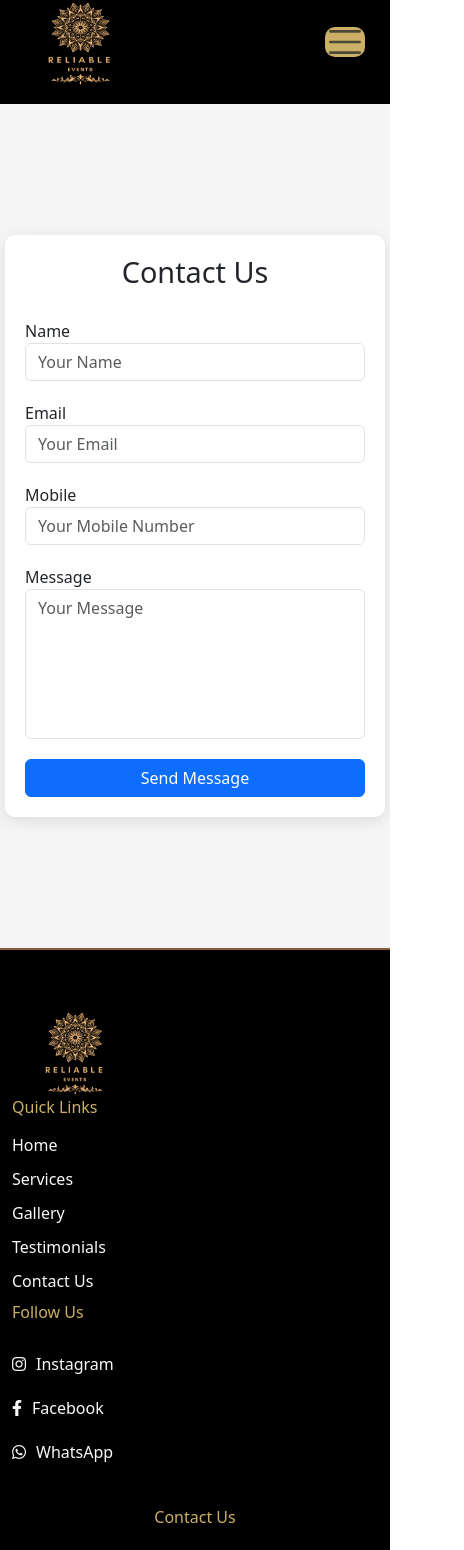
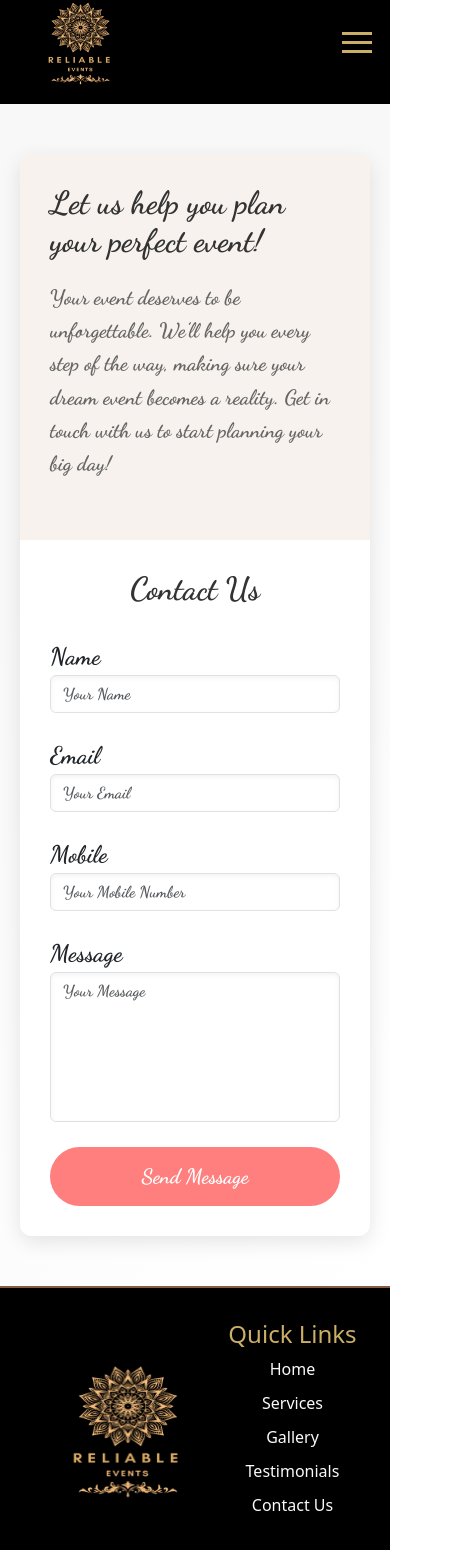
Before and after one commit to AnshulMenaria/Reliable-Events, a React (Create React App) app in the folder Front-End/: page /contact in a window 390 px wide. Shown: the part 20-1570 px from the top of the page, 464 px wide, since content can reach past the window. Built offline with nearby package versions, Linux system fonts and the light colour scheme.

Commit message:
Contact us and minor changes in footer and header

```diff
--- a/Front-End/public/index.html
+++ b/Front-End/public/index.html
@@ -7,6 +7,7 @@
   rel="stylesheet"
   href="https://cdnjs.cloudflare.com/ajax/libs/font-awesome/5.15.4/css/all.min.css"
 />
+
 
     <meta name="viewport" content="width=device-width, initial-scale=1" />
     <meta name="theme-color" content="#000000" />
--- a/Front-End/src/App.js
+++ b/Front-End/src/App.js
@@ -4,7 +4,6 @@ import Layout from './Components/Layout/Layout';
 import Home from './Components/Pages/Home/Home';
 import ServicesPage from './Components/Pages/View More/ServicesPage';
 import Contact from './Components/Pages/View More/Contact';
-import More from './Components/Pages/View More/MorePage';
 import About from './Components/Pages/View More/About';
 import TestimonialsPage from './Components/Pages/View More/Testimonials';
 
@@ -19,7 +18,6 @@ function App() {
 
         <Route path='services' element={<ServicesPage />} />
         <Route path='contact' element={<Contact />} />
-        <Route path='more' element={<More />} />
         <Route path='about' element={<About />} />
         <Route path='testimonials' element={<TestimonialsPage />} />
 
--- a/Front-End/src/Components/Layout/Footer.css
+++ b/Front-End/src/Components/Layout/Footer.css
@@ -1,91 +1,62 @@
 .custom-footer {
   background-color: black;
-    color: #fafafa; /* Unified color for all text */
-    padding: 3rem 0;
+  color: #fafafa;
+  padding: 2rem 0;
   border-top: 2px solid #8a5b3e;
 }
 
-  .footer-container {
-    max-width: 1200px;
-    margin: 0 auto;
-  }
-
 .footer-logo-wrapper {
-    display: flex;
-    justify-content: flex-start;
+  text-align: left;
 }
 
 .footer-logo {
-    width: 140px;
-    height: 120px;
+  width: 150px;
+  height: auto;
 }
 
 .footer-section-title {
-    color: #ccaf66; /* Section title color */
+  color: #ccaf66;
   font-size: 1.2rem;
-    margin-bottom: 1rem;
 }
 
-  .footer-links {
+.footer-links, .footer-socials {
   list-style: none;
   padding: 0;
   margin: 0;
 }
 
-  .footer-links li {
+.footer-links li, .footer-socials li {
   margin-bottom: 10px;
 }
 
-  .footer-links a {
-    color: #fafafa; /* Unified color for links */
+.footer-links a, .footer-socials a {
+  color: #fafafa;
   text-decoration: none;
   font-size: 1rem;
   transition: color 0.3s ease-in-out;
 }
 
-  .footer-links a:hover {
-    color: #ccaf66; /* Hover color for links */
-  }
-
-  .footer-socials {
-    list-style: none;
-    padding: 0;
-    margin-top: 30px !important;
-  }
-
-  .footer-socials li {
-    margin-bottom: 20px;
-  }
-
-  .footer-socials a {
-    color: #fafafa; /* Unified color for social media icons */
-    font-size: 1rem;
-    text-decoration: none;
-    display: flex;
-    align-items: center;
-    transition: color 0.3s ease-in-out;
-  }
-
-  .footer-socials a:hover {
-    color: #ccaf66; /* Hover color for social media icons */
+.footer-links a:hover, .footer-socials a:hover {
+  color: #ccaf66;
 }
 
 .footer-socials i {
-    margin-right: 10px; /* Space between icon and text */
+  margin-right: 8px;
 }
 
 .footer-contact-wrapper a {
-    color: #fafafa; /* Unified color for clickable email and phone */
+  color: #fafafa;
+  font-size: 1rem;
   text-decoration: none;
-    margin-bottom: 34px !important;
 }
 
 .footer-contact-wrapper a:hover {
-    color: #ccaf66; /* Hover color for clickable email and phone */
+  color: #ccaf66;
 }
 
 .footer-address-wrapper p {
-    margin-top: 20px;
+  margin-bottom: 0.5rem;
+  color: #fafafa;
 }
 
 .footer-copyright {
@@ -96,23 +67,32 @@
 /* Responsive adjustments */
 @media (max-width: 768px) {
   .footer-logo {
-      width: 120px;
-      height: 100px;
-    }
-
-    .footer-links {
-      text-align: left;
-    }
-
-    .footer-socials {
-      margin-top: 1rem;
+    width: 220px;
+    height: 160px;
     }
 
   .footer-section-title {
-      font-size: 1rem;
+    font-size: 1.5rem;
   }
 
-    .footer-contact-wrapper, .footer-address-wrapper {
+  .footer-links-wrapper, .footer-socials-wrapper, .footer-contact-wrapper, .footer-address-wrapper {
+    text-align: center;
+    margin-top: 20px;
+  }
+
+  .footer-links, .footer-socials {
+    margin: 0 auto;
+  }
+
+  /* 2x2 grid for mobile layout */
+  .footer-logo-wrapper, .footer-links-wrapper, .footer-socials-wrapper, .footer-contact-wrapper {
+    width: 50%;
+    float: left;
     text-align: center;
   }
+
+  .footer-address-wrapper {
+    width: 100%;
+    clear: both;
   }
+}
--- a/Front-End/src/Components/Layout/Footer.jsx
+++ b/Front-End/src/Components/Layout/Footer.jsx
@@ -5,10 +5,10 @@ import { Container, Row, Col } from "react-bootstrap";
 const Footer = () => {
   return (
     <footer className="custom-footer">
-      <Container fluid className="footer-container">
+      <Container fluid>
         <Row className="align-items-center justify-content-between">
           {/* Left section with Logo */}
-          <Col md={2} className="footer-logo-wrapper">
+          <Col xs={6} md={2} className="footer-logo-wrapper">
             <img
               src={process.env.PUBLIC_URL + "Logo.png"}
               alt="Company Logo"
@@ -17,72 +17,40 @@ const Footer = () => {
           </Col>
 
           {/* Quick Links Section */}
-          <Col md={2} className="footer-links-wrapper">
+          <Col xs={6} md={2} className="footer-links-wrapper">
             <h5 className="footer-section-title">Quick Links</h5>
             <ul className="footer-links">
-              <li>
-                <a href="/">Home</a>
-              </li>
-              <li>
-                <a href="/services">Services</a>
-              </li>
-              <li>
-                <a href="/gallery">Gallery</a>
-              </li>
-              <li>
-                <a href="/testimonials">Testimonials</a>
-              </li>
-              <li>
-                <a href="/contact">Contact Us</a>
-              </li>
+              <li><a href="/">Home</a></li>
+              <li><a href="/services">Services</a></li>
+              <li><a href="/gallery">Gallery</a></li>
+              <li><a href="/testimonials">Testimonials</a></li>
+              <li><a href="/contact">Contact Us</a></li>
             </ul>
           </Col>
 
           {/* Follow Us Section */}
-          <Col md={2} className="footer-socials-wrapper mb-4">
+          <Col xs={6} md={2} className="footer-socials-wrapper mt-4 mt-md-0">
             <h5 className="footer-section-title">Follow Us</h5>
             <ul className="footer-socials">
-              <li>
-                <a href="https://instagram.com" target="_blank" rel="noreferrer">
-                  <i className="fab fa-instagram"></i> Instagram
-                </a>
-              </li>
-              <li>
-                <a href="https://facebook.com" target="_blank" rel="noreferrer">
-                  <i className="fab fa-facebook-f"></i> Facebook
-                </a>
-              </li>
-              <li>
-                <a href="https://wa.me/1234567890" target="_blank" rel="noreferrer">
-                  <i className="fab fa-whatsapp"></i> WhatsApp
-                </a>
-              </li>
+              <li><a href="https://www.instagram.com/reliable_events_udaipur" target="_blank" rel="noreferrer"><i className="fab fa-instagram"></i> Instagram</a></li>
+              <li><a href="https://www.facebook.com/share/KTMr6F5EmFgrdHYh/?mibextid=LQQJ4d" target="_blank" rel="noreferrer"><i className="fab fa-facebook-f"></i> Facebook</a></li>
+              <li><a href="https://wa.me/6378394687" target="_blank" rel="noreferrer"><i className="fab fa-whatsapp"></i> WhatsApp</a></li>
             </ul>
           </Col>
 
           {/* Contact Us Section */}
-          <Col md={3} className="footer-contact-wrapper mb-4">
+          <Col xs={6} md={3} className="footer-contact-wrapper mt-4 mt-md-0">
             <h5 className="footer-section-title">Contact Us</h5>
-
-            <p>
-              <a href="tel:+91">+91 </a>
-            </p>
-            <p>
-              <a href="tel:+91">+91</a>
-            </p>
-            <p>
-              <a href="mailto:contact@eventplanner.com">
-                contact@eventplanner.com
-              </a>
-            </p>
+            <p><a href="tel:+918005754631">+91 8005754631</a></p>
+            <p><a href="tel:+916378394687">+91 6378394687</a></p>
+            <p><a href="mailto:reliableeventsudaipur@gmail.com">reliableeventsudaipur@gmail.com</a></p>
           </Col>
 
           {/* Address Section */}
-          <Col md={3} className="footer-address-wrapper mb-3">
+          <Col xs={12} md={3} className="footer-address-wrapper mt-5 mt-md-2">
             <h5 className="footer-section-title">Address</h5>
-            <p>123 Event Street</p>
-            <p>City, State, 12345</p>
-            <p>Country</p>
+            <p>69,Behind Rajasthan Patrika Office, North Sunderwas, Udaipur, Rajasthan, 313001</p>
+
           </Col>
         </Row>
 
@@ -90,7 +58,7 @@ const Footer = () => {
         <Row className="text-center mt-3">
           <Col>
             <p className="footer-copyright">
-              &copy; {new Date().getFullYear()} EventPlanner Co. All rights reserved.
+              &copy; 2018 Realiable Events Co. All rights reserved.
             </p>
           </Col>
         </Row>
--- a/Front-End/src/Components/Layout/Navbar.css
+++ b/Front-End/src/Components/Layout/Navbar.css
@@ -100,21 +100,38 @@
 }
 
 .navbar-toggle {
-  border-color: transparent;
-  background: none;
+  border: none;
+  background: transparent;
+  cursor: pointer;
+  display: flex;
+  flex-direction: column;
+  justify-content: center;
+  align-items: center;
 }
 
-.navbar-toggler-icon {
-  background-color: #ccaf66;
-  border-radius: 10px;
-  width: 40px !important;
-  height: 3px;
-  display: block;
-  margin: 5px 0;
+.navbar-toggler-line {
+  width: 30px; /* Width of each line */
+  height: 3px; /* Height of each line */
+  background-color: #ccaf66; /* Default line color */
+  margin: 3px 0; /* Space between lines */
   transition: all 0.3s ease-in-out;
 }
 
+.navbar-toggler-line.open {
+  background-color: #fafafa; /* Change color when toggled */
+}
 
+.navbar-toggler-line:nth-child(1).open {
+  transform: translateY(6px) rotate(45deg); /* First line transforms */
+}
+
+.navbar-toggler-line:nth-child(2).open {
+  opacity: 1; /* Second line disappears */
+}
+
+.navbar-toggler-line:nth-child(3).open {
+  transform: translateY(-6px) rotate(-45deg); /* Third line transforms */
+}
 
 /* Adjust the navbar for mobile */
 @media (max-width: 768px) {
@@ -147,15 +164,16 @@
   .navbar-nav-right .nav-link {
     font-size: 1rem;
     margin-left: 0;
-    margin-top: 1rem;
     text-align: center;
     color: #ccaf66;
   }
 
   .navbar-nav-right .nav-link {
     margin-left: 120px;
-    width: 80%;
+    width: 100%;
+    border-radius: 20px;
   }
+
   .contact {
     margin-left: 140px !important;
   }
--- a/Front-End/src/Components/Layout/Navbar.jsx
+++ b/Front-End/src/Components/Layout/Navbar.jsx
@@ -1,5 +1,5 @@
 import React, { useState } from "react";
-import "./Navbar.css";
+import "./Navbar.css"; // Import the CSS for styling
 import { Nav, Navbar, Container } from "react-bootstrap";
 
 const NavigationBar = () => {
@@ -15,10 +15,7 @@ const NavigationBar = () => {
     <>
       {/* Navbar */}
       <Navbar expand="lg" className="custom-navbar">
-        <Container
-          fluid
-          className="d-flex align-items-center justify-content-between"
-        >
+        <Container fluid className="d-flex align-items-center justify-content-between">
           {/* Logo on the left */}
           <a href="/" className="navbar-logo-wrapper">
             <img
@@ -28,56 +25,38 @@ const NavigationBar = () => {
             />
           </a>
 
-          {/* Navbar toggle for mobile */}
-          <Navbar.Toggle
+          {/* Navbar toggle for mobile only */}
+          <button
+            className="navbar-toggle d-lg-none" // Hide on large screens
+            onClick={toggleNavbar}
             aria-controls="basic-navbar-nav"
-            onClick={toggleNavbar}
-            className="ml-auto navbar-toggle"
           >
-            <span className="navbar-toggler-icon"></span>
-          </Navbar.Toggle>
+            <span className={`navbar-toggler-line ${navbarOpen ? 'open' : ''}`}></span>
+            <span className={`navbar-toggler-line ${navbarOpen ? 'open' : ''}`}></span>
+            <span className={`navbar-toggler-line ${navbarOpen ? 'open' : ''}`}></span>
+          </button>
 
           <Navbar.Collapse id="basic-navbar-nav" in={navbarOpen}>
             <Nav className="mx-auto navbar-nav-left">
               <Nav.Link href="/" className="mt-2" onClick={handleLinkClick}>
                 Home
               </Nav.Link>
-              <Nav.Link
-                href="/services"
-                className="mt-2"
-                onClick={handleLinkClick}
-              >
+              <Nav.Link href="/services" className="mt-2" onClick={handleLinkClick}>
                 Services
               </Nav.Link>
-              <Nav.Link
-                href="/gallery"
-                className="mt-2"
-                onClick={handleLinkClick}
-              >
+              <Nav.Link href="/gallery" className="mt-2" onClick={handleLinkClick}>
                 Gallery
               </Nav.Link>
-              <Nav.Link
-                href="/testimonials"
-                className="mt-2"
-                onClick={handleLinkClick}
-              >
+              <Nav.Link href="/testimonials" className="mt-2" onClick={handleLinkClick}>
                 Testimonials
               </Nav.Link>
-              <Nav.Link
-                href="/about"
-                className="mt-2"
-                onClick={handleLinkClick}
-              >
+              <Nav.Link href="/about" className="mt-2" onClick={handleLinkClick}>
                 About Us
               </Nav.Link>
             </Nav>
 
             <Nav className="navbar-nav-right">
-              <Nav.Link
-                href="/contact"
-                className="mt-1 contact"
-                onClick={handleLinkClick}
-              >
+              <Nav.Link href="/contact" className="mt-1 contact" onClick={handleLinkClick}>
                 Contact Us
               </Nav.Link>
             </Nav>
--- a/Front-End/src/Components/Pages/Home/Services.css
+++ b/Front-End/src/Components/Pages/Home/Services.css
@@ -1,6 +1,5 @@
 .services-section {
   padding: 4rem 0;
-  margin-top: 30px;
   background-color: #f8f9fa;
 }
 
--- a/Front-End/src/Components/Pages/View More/Contact.css
+++ b/Front-End/src/Components/Pages/View More/Contact.css
@@ -1,41 +1,101 @@
 /* Full page contact section */
+@import url('https://fonts.googleapis.com/css2?family=Dancing+Script:wght@700&display=swap');
+
 .contact-page {
-  min-height: 100vh; /* Full viewport height */
+  min-height: 100vh;
   display: flex;
   justify-content: center;
   align-items: center;
-  background-color: #f5f5f5; /* Light gray background */
-  padding: 50px 20px; /* Added padding for smaller screens */
+  background: linear-gradient(135deg, #f8f8f8 30%, #ffffff 100%);
+  font-family: 'Dancing Script', cursive; /* Curs ive font */
+
+  padding: 50px 20px;
 }
 
-.contact-container {
+.content-container {
+  display: flex;
   background-color: #fff;
-  padding: 40px;
-  border-radius: 10px;
-  box-shadow: 0 4px 15px rgba(0, 0, 0, 0.1);
-  max-width: 600px;
+  border-radius: 12px;
+  box-shadow: 0 6px 20px rgba(0, 0, 0, 0.1);
+  max-width: 1200px;
   width: 100%;
-  box-sizing: border-box; /* Ensures padding doesn't break the layout */
+  overflow: hidden;
+  transition: transform 0.3s ease;
 }
 
-.contact-container h2 {
+.content-container:hover {
+  transform: translateY(-5px);
+}
+
+.left-section {
+  flex: 1;
+  background-color: #f7f2ed;
+  padding: 50px;
+  display: flex;
+  flex-direction: column;
+  justify-content: center;
+}
+
+.left-section h2 {
+  font-size: 3rem;
+  margin-bottom: 20px;
+  font-family: 'Dancing Script', cursive; /* Cursive font */
+  color: #333;
+}
+
+.left-section p {
+  font-size: 1.3rem;
+  color: #666;
+  margin-bottom: 30px;
+  line-height: 1.6;
+}
+
+
+
+/* Right form section */
+.form-container {
+  flex: 1;
+  padding: 60px;
+  background-color: #fff;
+}
+
+.form-container h2 {
   font-size: 2.5rem;
   margin-bottom: 30px;
   text-align: center;
-  line-height: 1.2;
+  color: #333;
+  font-family: 'Dancing Script', cursive; /* Cursive font */
+
+}
+
+.status-message {
+  color: #28a745;
+  text-align: center;
+  margin-bottom: 20px;
 }
 
 .form-group {
-  margin-bottom: 20px;
+  margin-bottom: 25px;
+  font-size: 1.5rem;
+  font-family: 'Dancing Script', cursive; /* Cursive font */
+
 }
 
 .form-control {
   padding: 15px;
-  font-size: 1rem;
-  border-radius: 5px;
+  font-size: 1.1rem;
+  border-radius: 8px;
   border: 1px solid #ddd;
   width: 100%;
-  box-sizing: border-box; /* Ensures padding doesn’t affect width */
+  font-family: 'Dancing Script', cursive; /* Cursive font */
+
+  transition: border-color 0.3s ease;
+  background-color: #f9f9f9;
+  box-shadow: inset 0 2px 5px rgba(0, 0, 0, 0.05);
+}
+
+.form-control:focus {
+  border-color: #ff7e7e;
 }
 
 textarea.form-control {
@@ -43,31 +103,43 @@ textarea.form-control {
   resize: none;
 }
 
-.btn-primary {
-  background-color: #ff5a5f;
-  border: none;
-  padding: 10px 20px;
-  font-size: 1.2rem;
-  width: 100%;
-  cursor: pointer;
-  transition: background-color 0.3s;
+.btn-submit {
+  background-color: #ff7e7e !important;
+  color: white !important;
+  border: none !important;
+  padding: 14px 40px !important;
+  font-size: 1.3rem !important;
+  width: 100% !important;
+  cursor: pointer !important;
+  border-radius: 50px !important;
+  transition: background-color 0.3s ease, transform 0.3s ease !important;
 }
 
-.btn-primary:hover {
-  background-color: #ff7f7f;
+.btn-submit:hover {
+  background-color: #ff4e4e;
+  transform: translateY(-3px);
 }
 
-/* Adjustments for smaller devices */
-@media (max-width: 767px) {
-  .contact-page {
-    padding: 20px 10px; /* Reduced padding for very small screens */
+/* Responsive adjustments */
+@media (max-width: 991px) {
+  .content-container {
+    flex-direction: column;
   }
 
-  .contact-container {
-    padding: 20px;
+  .left-section,
+  .form-container {
+    width: 100%;
+    padding: 30px;
   }
 
-  .contact-container h2 {
+  .left-section h2 {
+    font-size: 2.4rem;
+  }
+}
+
+@media (max-width: 480px) {
+  .left-section h2,
+  .form-container h2 {
     font-size: 2rem;
   }
 
@@ -75,22 +147,7 @@ textarea.form-control {
     padding: 12px;
   }
 
-  .btn-primary {
-    font-size: 1rem;
+  .btn-submit {
+    font-size: 1.1rem;
   }
 }
-
-/* Adjustments for extra small devices like smartphones */
-@media (max-width: 480px) {
-  .contact-page {
-    padding: 15px 5px;
-  }
-
-  .contact-container h2 {
-    font-size: 1.8rem;
-  }
-
-  .btn-primary {
-    font-size: 0.9rem;
-  }
-}
--- a/Front-End/src/Components/Pages/View More/Contact.jsx
+++ b/Front-End/src/Components/Pages/View More/Contact.jsx
@@ -3,33 +3,29 @@ import axios from 'axios';
 import './Contact.css';
 
 const Contact = () => {
-  // State for form inputs
   const [name, setName] = useState('');
   const [email, setEmail] = useState('');
   const [mobile, setMobile] = useState('');
   const [message, setMessage] = useState('');
-  const [status, setStatus] = useState(''); // For success/error messages
+  const [status, setStatus] = useState('');
 
   const handleSubmit = async (e) => {
     e.preventDefault();
 
-    try {
-      // Send the data to your backend
-      const response = await axios.post('https://reliable-events.onrender.com/api/contact', { // eslint-disable-line no-unused-vars
+    try { // eslint-disable-next-line
+      const response = await axios.post('https://reliable-events.onrender.com/api/contact', {
         name,
         email,
         message,
         mobile,
       });
 
-      // Handle success
       setStatus('Message sent successfully!');
       setName('');
       setEmail('');
       setMessage('');
       setMobile('');
     } catch (error) {
-      // Handle error
       setStatus('An error occurred. Please try again.');
       console.error(error);
     }
@@ -37,9 +33,14 @@ const Contact = () => {
 
   return (
     <div className="contact-page">
-      <div className="contact-container ">
+      <div className="content-container">
+        <div className="left-section">
+          <h2>Let us help you plan your perfect event!</h2>
+          <p>Your event deserves to be unforgettable. We’ll help you every step of the way, making sure your dream event becomes a reality. Get in touch with us to start planning your big day!</p>
+        </div>
+        <div className="form-container">
           <h2>Contact Us</h2>
-        {status && <p className="status-message">{status}</p>} {/* Show status messages */}
+          {status && <p className="status-message">{status}</p>}
           <form onSubmit={handleSubmit}>
             <div className="form-group">
               <label>Name</label>
@@ -84,8 +85,9 @@ const Contact = () => {
                 required
               ></textarea>
             </div>
-          <button type="submit" className="btn btn-primary">Send Message</button>
+            <button type="submit" className="btn btn-submit">Send Message</button>
           </form>
+        </div>
       </div>
     </div>
   );
--- a/Front-End/src/Components/Pages/View More/More.css
+++ /dev/null
@@ -1,45 +0,0 @@
-body {
-    background-color: #f8f9fa;
-  }
-
-  .title {
-    font-size: 2.5rem;
-    color: #343a40;
-    font-weight: bold;
-  }
-
-  .subtitle {
-    font-size: 1.25rem;
-    color: #6c757d;
-  }
-
-  .feature-box {
-    background: #ffffff;
-    border: 1px solid #dee2e6;
-    border-radius: 10px;
-    padding: 30px;
-    margin: 10px;
-    transition: transform 0.2s;
-    box-shadow: 0 4px 20px rgba(0, 0, 0, 0.1);
-  }
-
-  .feature-box:hover {
-    transform: scale(1.05);
-    box-shadow: 0 6px 30px rgba(0, 0, 0, 0.15);
-  }
-
-  h3 {
-    color: #007bff;
-    margin-bottom: 1rem;
-  }
-
-  p {
-    color: #495057;
-    line-height: 1.6;
-    font-size: 1.1rem;
-  }
-
-  .explore-btn {
-    padding: 10px 30px;
-    font-size: 1.25rem;
-  }
--- a/Front-End/src/Components/Pages/View More/ServicesPage.jsx
+++ b/Front-End/src/Components/Pages/View More/ServicesPage.jsx
@@ -60,7 +60,7 @@ const services = [
     image: lightingImage
   },
   {
-    title: 'Live Shows',
+    title: 'Live Shows & Artist Management', // Updated title
     description: `
       We organize live performances, concerts, and stage shows with expertise in event logistics, artist management, and technical setup.
       From small intimate gatherings to large-scale concerts, we ensure that your live show runs smoothly, delivering a memorable experience for both the performers and the audience.`,
```
Also changed, not shown: Front-End/src/Components/Pages/View More/MorePage.jsx (deleted, +0 -70 lines). Lines whose indentation alone changed are shown as unchanged.
